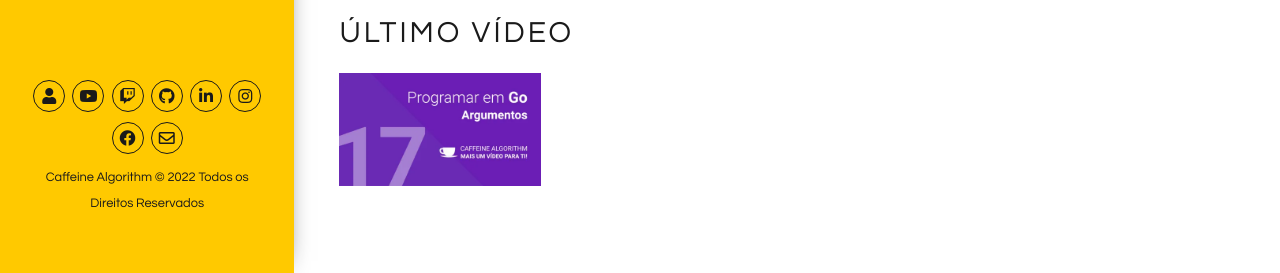
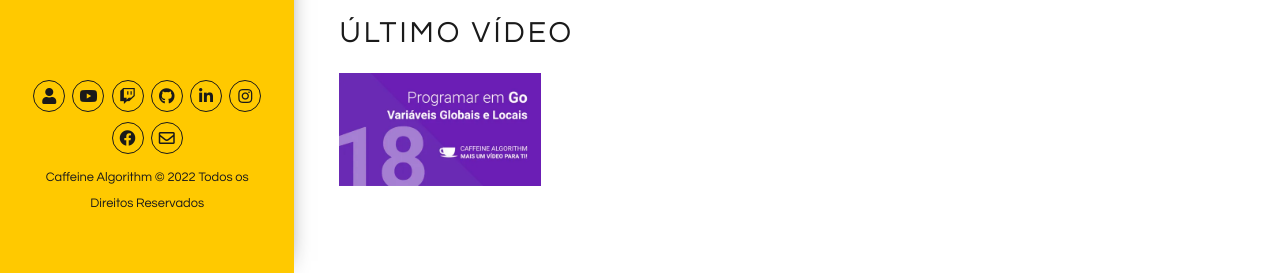
Before and after one commit to caffeinealgorithm/caffeinealgorithm.github.io, a Jekyll site: the page built from index.html, in a window 1280 px wide and 1141 px high. Shown: the part 865-1138 px from the top of the window. Built offline with Jekyll 4.4.1, drawn with Linux system fonts in a browser that asks for light colours.

Commit message:
Add 18º episode of the Go programming series

```diff
--- a/index.html
+++ b/index.html
@@ -76,7 +76,7 @@ keywords: organização, desenvolvimento, cafeína, algoritmos, publicações, v
       </div>
 
       <div class="row">
-        {% for video in site.go %} {% if video.id == "/go/17" %}
+        {% for video in site.go %} {% if video.id == "/go/18" %}
         <div class="col-xs-12 col-sm-3 col-sm-6 col-lg-6 col-xl-3">
           <a
             href="https://www.youtube.com/embed/{{ video.custom_id }}"
```
Also changed, not shown: _go/18.md (added, +5 -0 lines), assets/img/playlists/go/18.png (added), assets/img/playlists/go/18.webp (added).
